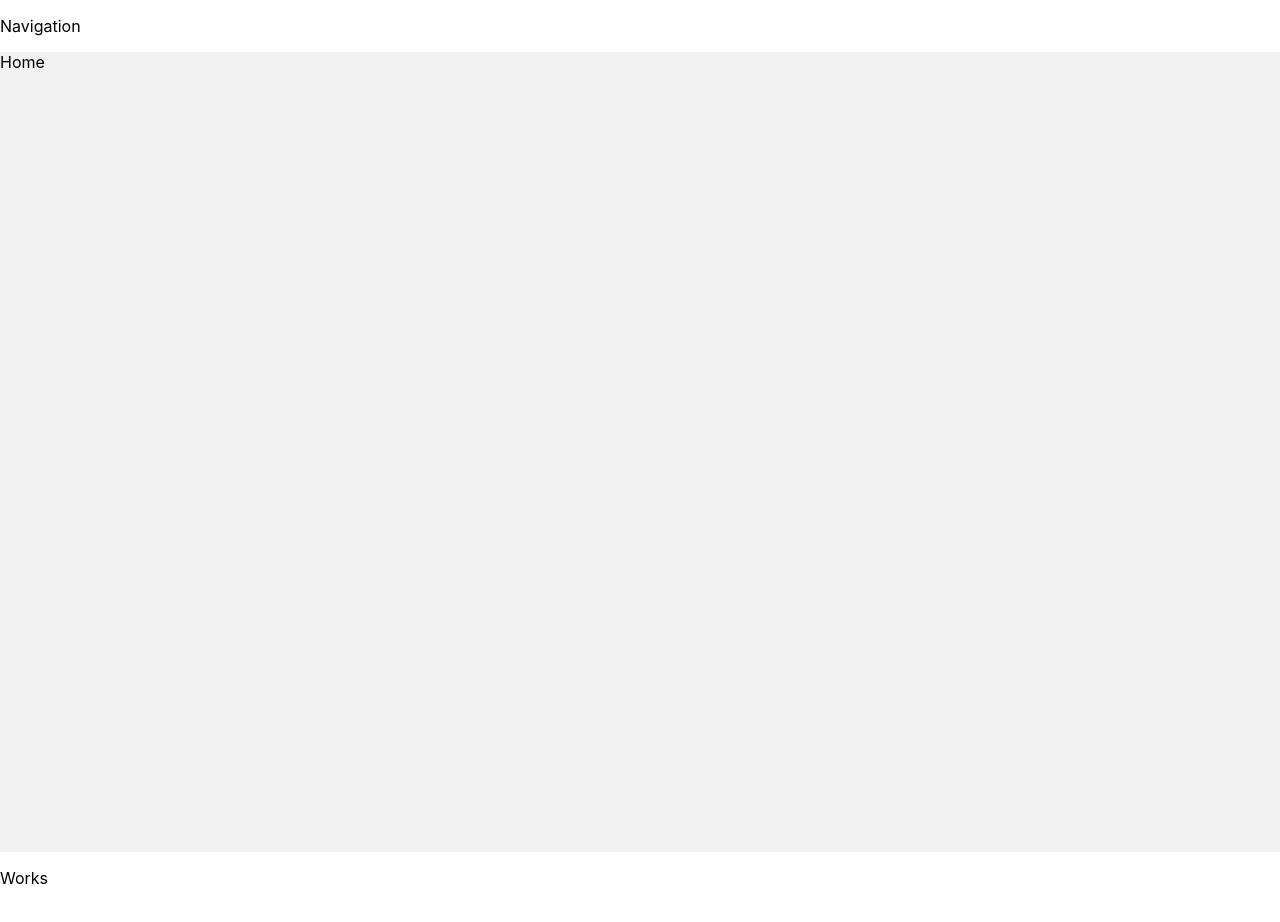
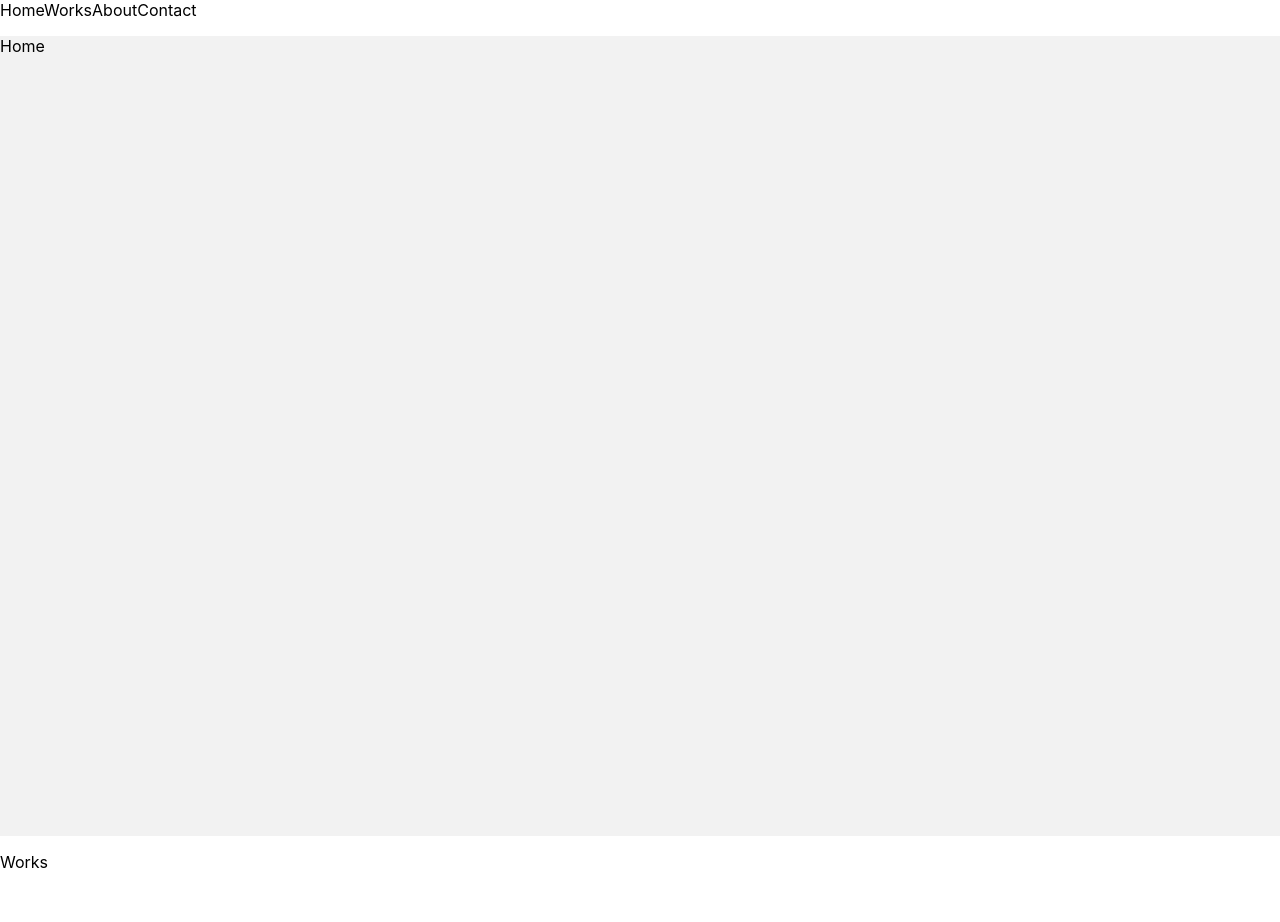
Before and after one commit to LieseCordeyn/portfolio, a React (Create React App) app: page / in a window 1280 px wide. Shown: the top 922 px of the page. Built offline with nearby package versions, Linux system fonts and the light colour scheme.

Commit message:
Added Anchor navigation to react

```diff
--- /dev/null
+++ b/src/Components/Navigation/NavLink.tsx
@@ -0,0 +1,22 @@
+function NavLink({ navLinkId, scrollToId, setActiveNavLinkId }: any) {
+    const handleClick = () => {
+		setActiveNavLinkId(navLinkId);
+        const input = document.getElementById(scrollToId)
+        if (input){
+            input.scrollIntoView({
+                behavior: 'smooth', // gives an ease-in-out effect to our scroll
+            });
+        }
+	};
+
+	return (
+		<span
+		 	id={navLinkId}
+		 	onClick={handleClick}
+		>
+			{navLinkId}
+		</span>
+	);
+}
+
+export default NavLink
--- a/src/Components/Navigation/navigation.tsx
+++ b/src/Components/Navigation/navigation.tsx
@@ -1,5 +1,30 @@
+import { useState } from "react"
+import NavLink from "./NavLink";
+
 function Navigation() {
-    return <p>Navigation</p>
+    const navLinks = [
+        {navLinkId: 'Home', scrollToId: 'HomeContainer'},
+        {navLinkId: 'Works', scrollToId: 'WorkContainer'},
+        {navLinkId: 'About', scrollToId: 'AboutContainer'},
+        {navLinkId: 'Contact', scrollToId: 'ContactContainer'},
+    ]
+
+    const [activeNavLinkId, setActiveNavLinkId] = useState('');
+
+
+    return (
+        <nav>
+	      {navLinks.map(
+		    ({navLinkId, scrollToId}) =>
+		        <NavLink
+			        navLinkId={navLinkId}
+			        scrollToId={scrollToId}
+			        activeNavLinkId={activeNavLinkId}
+			        setActiveNavLinkId={setActiveNavLinkId}
+		        />
+	      )}
+	    </nav>
+    )
 }
 
 export default Navigation
```
